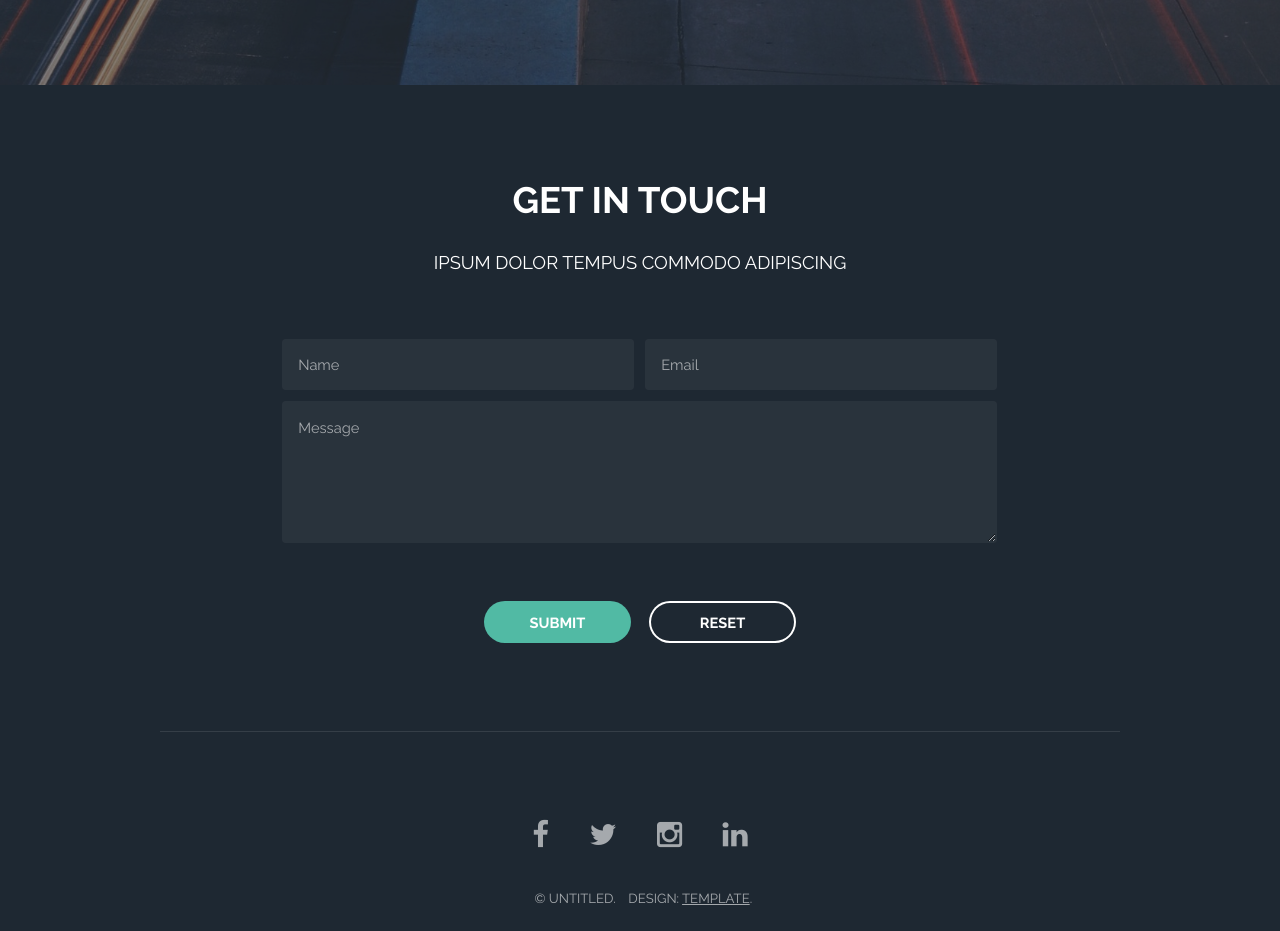
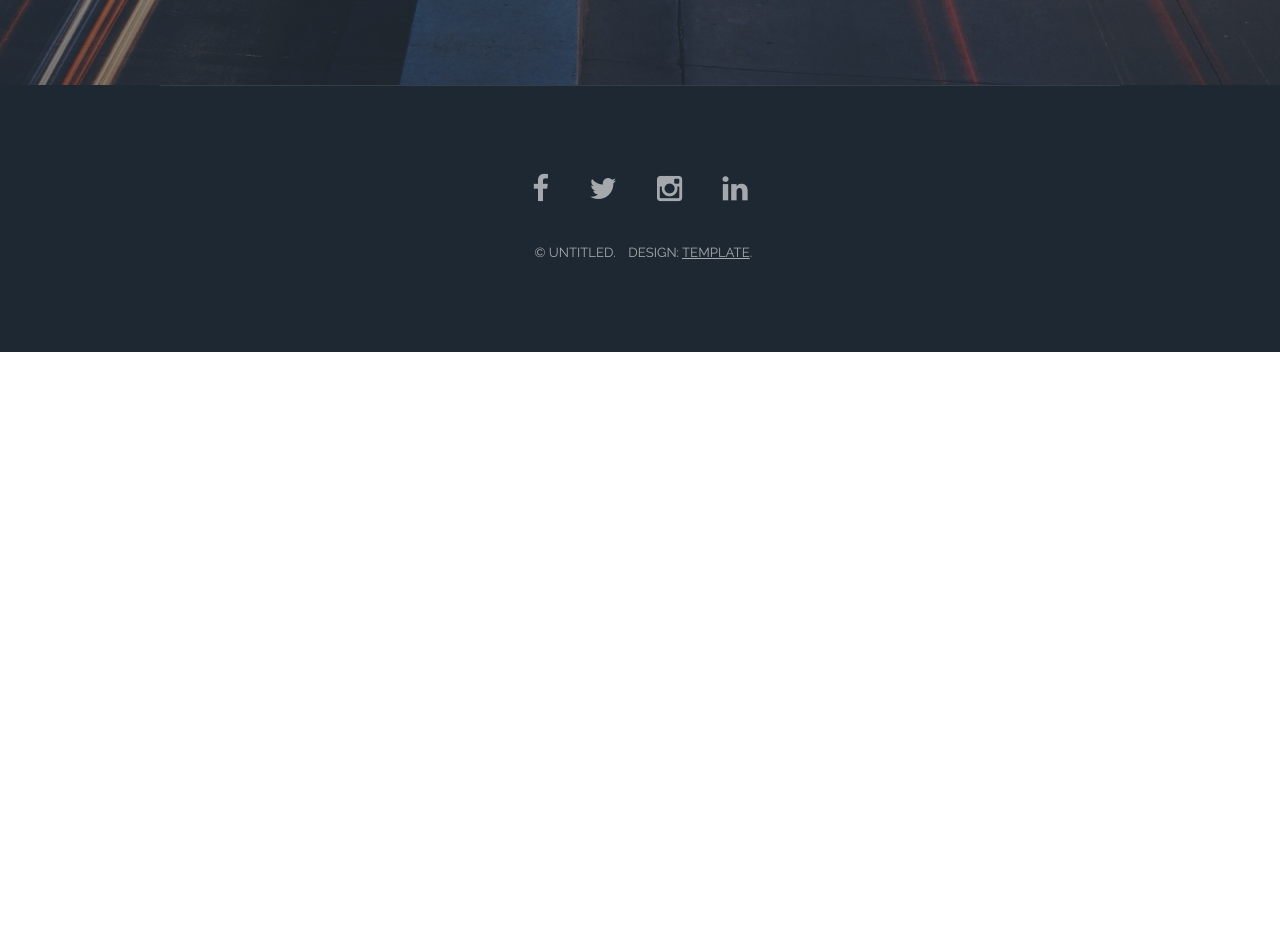
Before and after one commit to jpvieirah/bootstrap, a plain HTML site: page index.html in a window 1280 px wide. Shown: the part 2719-3650 px from the top of the page. After the commit the page ends 3071 px from the top, so only its background shows below. Drawn offline with Linux system fonts and the light colour scheme.

Commit message:
Utilizando Conhecimentos HTML - Conteúdo Parte 4

```diff
--- a/index.html
+++ b/index.html
@@ -110,33 +110,6 @@
 			</section>
 
 		<!-- Four -->
-			<section id="four" class="wrapper style2 special">
-				<div class="inner">
-					<header class="major narrow">
-						<h2>Get in touch</h2>
-						<p>Ipsum dolor tempus commodo adipiscing</p>
-					</header>
-					<form action="#" method="POST">
-						<div class="container 75%">
-							<div class="row uniform 50%">
-								<div class="6u 12u$(xsmall)">
-									<input name="name" placeholder="Name" type="text" />
-								</div>
-								<div class="6u$ 12u$(xsmall)">
-									<input name="email" placeholder="Email" type="email" />
-								</div>
-								<div class="12u$">
-									<textarea name="message" placeholder="Message" rows="4"></textarea>
-								</div>
-							</div>
-						</div>
-						<ul class="actions">
-							<li><input type="submit" class="special" value="Submit" /></li>
-							<li><input type="reset" class="alt" value="Reset" /></li>
-						</ul>
-					</form>
-				</div>
-			</section>
 
 		<!-- Footer -->
 			<footer id="footer">
```
